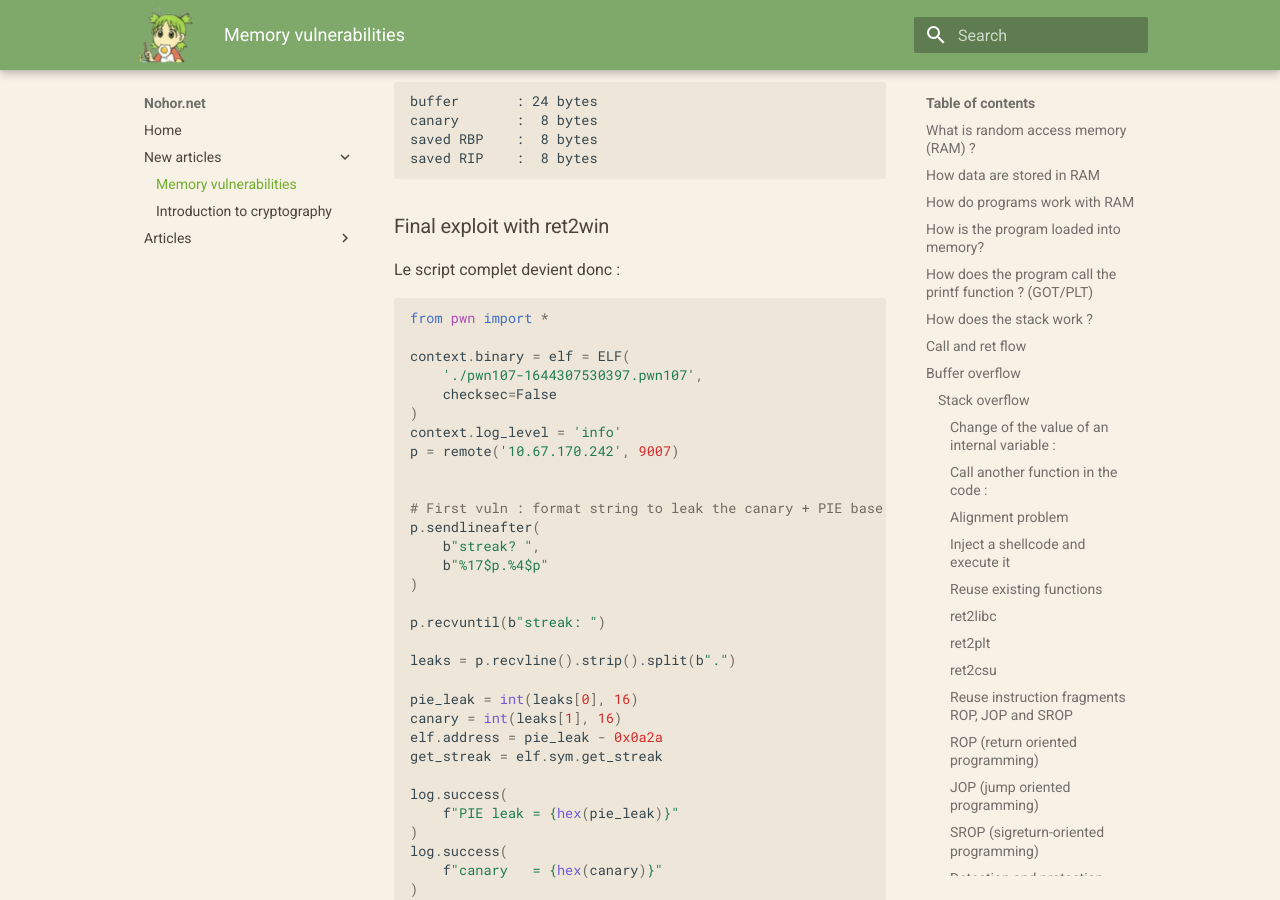
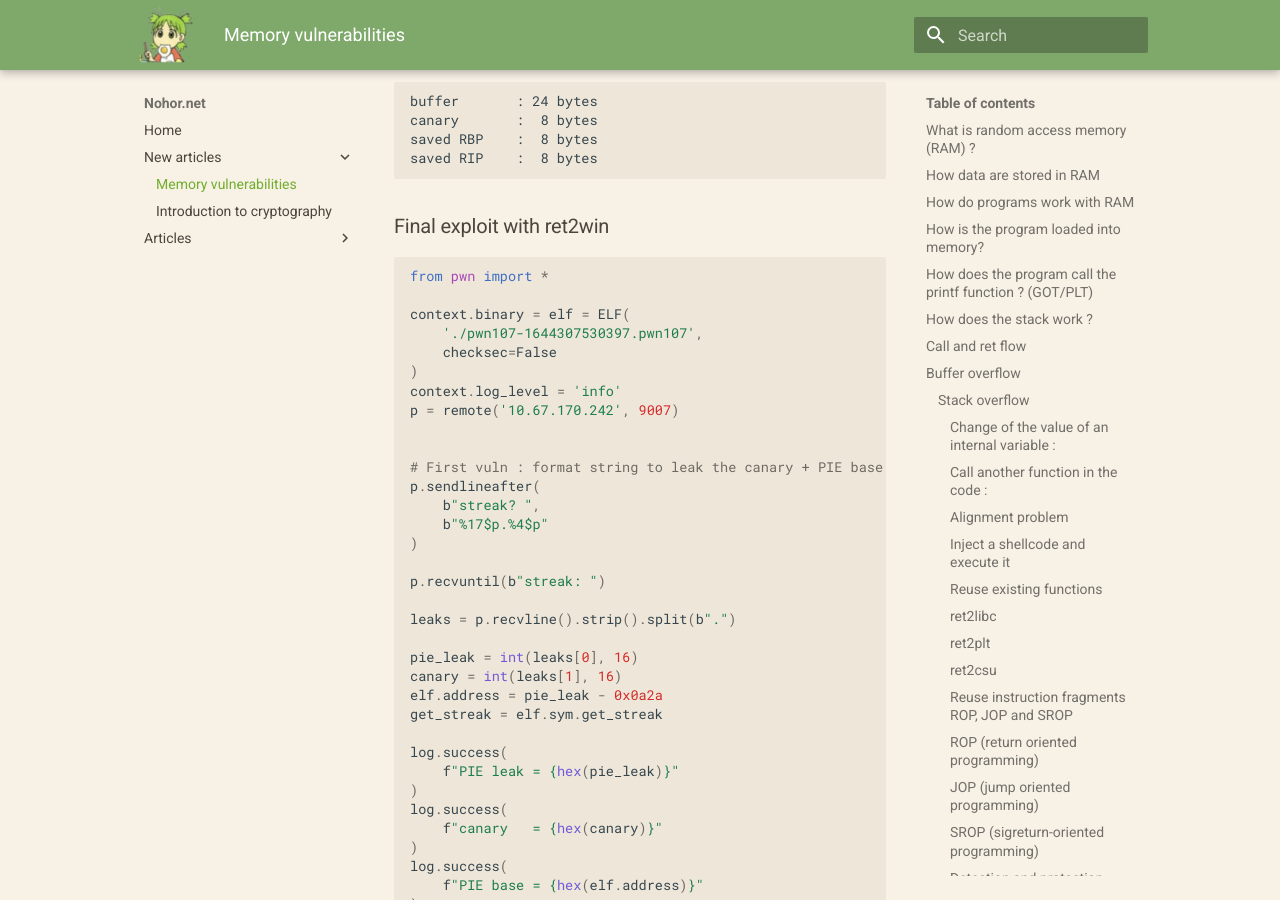
Before and after one commit to backup-5968426158/blog-code, an MkDocs documentation site: the page built from docs/Memory vulnerabilities.md, in a window 1280 px wide and 900 px high, scrolled down 86991 px. Built offline with MkDocs 1.6.1 and Material for MkDocs 9.7.7, drawn with Linux system fonts in a browser that asks for light colours.

Commit message:
Traduction fail

````diff
--- a/docs/Memory vulnerabilities.md
+++ b/docs/Memory vulnerabilities.md
@@ -3503,8 +3503,6 @@ saved RIP    :  8 bytes
 
 ### Final exploit with ret2win
 
-Le script complet devient donc :
-
 ```py
 from pwn import *
 
````
